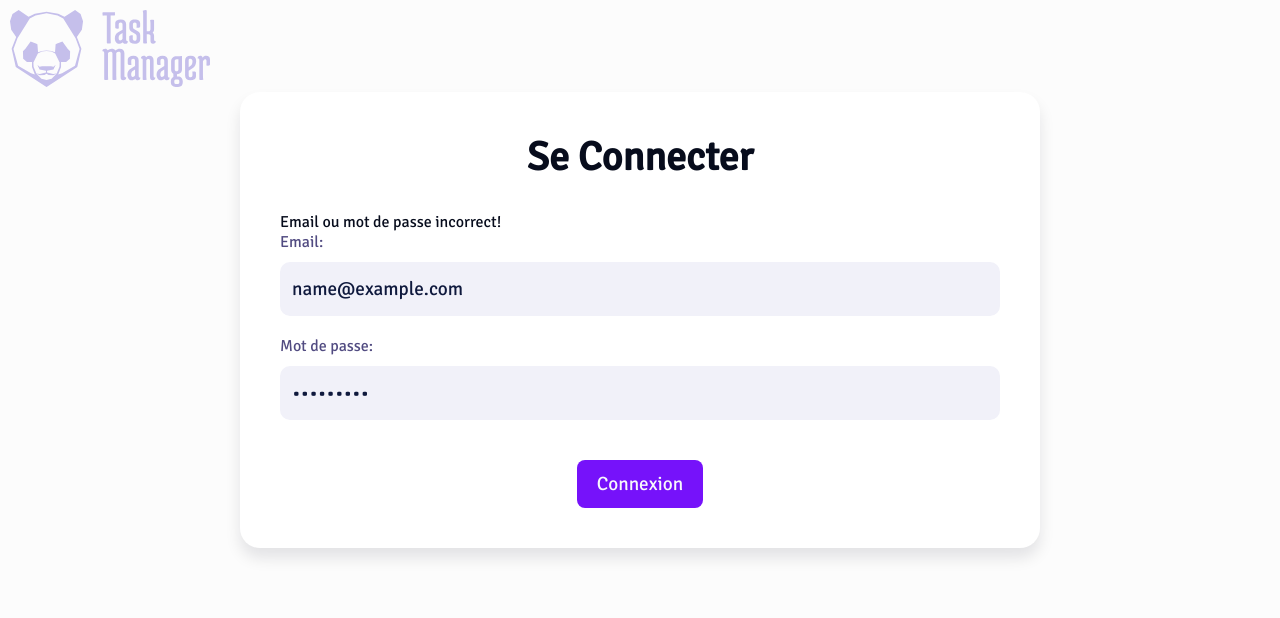
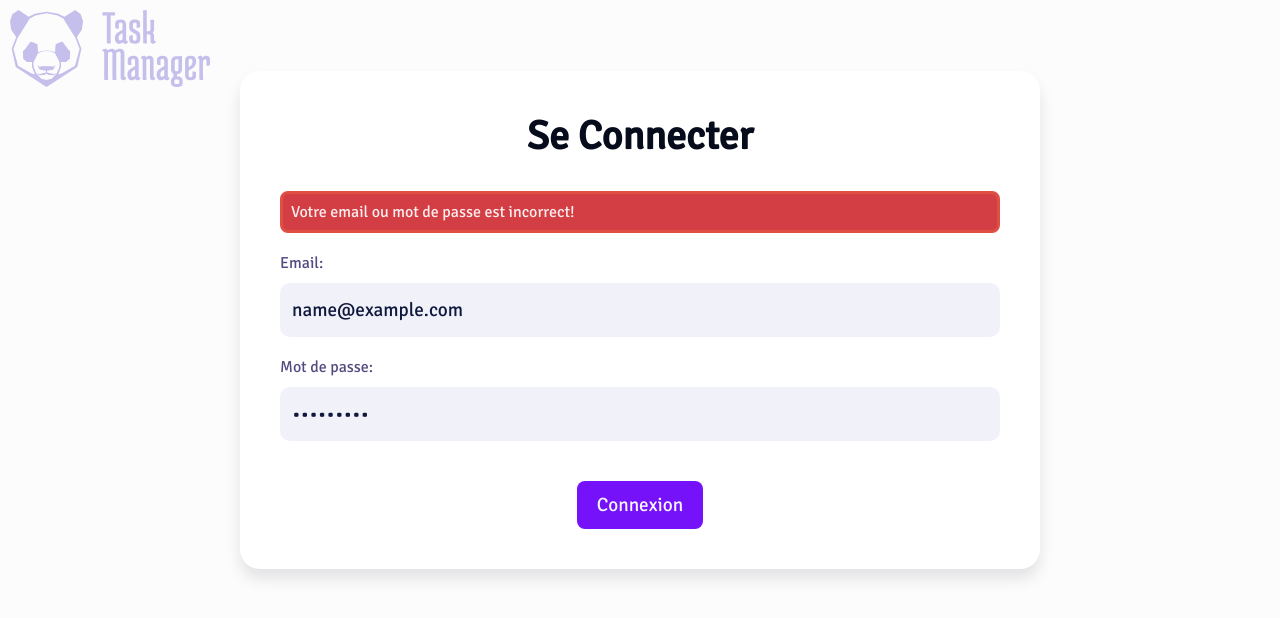
Before and after one commit to Maxime0043/Task_Manager_2, a React (Vite) app in the folder client/: page /signin in a window 1280 px wide. Both pictures are taken after typing "name@example.com", "Sample123" into the empty fields and a click on the button "Connexion". Shown: the top 618 px of the page. Built offline with nearby package versions, Linux system fonts and the light colour scheme; no server answers.

Commit message:
Client - Create a global style for form messages

```diff
--- a/client/src/pages/Signin.tsx
+++ b/client/src/pages/Signin.tsx
@@ -38,8 +38,20 @@ function Signin() {
       <div id="signin-box">
         <h1>Se Connecter</h1>
 
-        {success && <p>Vous êtes connecté!</p>}
-        {error && <p>Email ou mot de passe incorrect!</p>}
+        <ul
+          className={
+            "form-messages" + (error || success ? "" : "form-messages-hidden")
+          }
+        >
+          {error && (
+            <li className="form-message-error">
+              Votre email ou mot de passe est incorrect!
+            </li>
+          )}
+          {success && (
+            <li className="form-message-success">Vous êtes connecté!</li>
+          )}
+        </ul>
 
         <form id="signin-form" onSubmit={handleSubmit(handleSignin)}>
           <div>
--- /dev/null
+++ b/client/src/styles/_global.scss
@@ -0,0 +1,30 @@
+.form-messages {
+  display: block;
+  margin: 20px 0;
+  list-style-type: none;
+
+  &.form-messages-hidden {
+    display: none;
+  }
+
+  .form-message-error {
+    padding: 8px;
+    border: solid 3px $color-error-3;
+    background-color: $color-error-1;
+    color: $color-error-2;
+
+    &:first-child {
+      border-top-left-radius: 8px;
+      border-top-right-radius: 8px;
+    }
+
+    &:last-child {
+      border-bottom-left-radius: 8px;
+      border-bottom-right-radius: 8px;
+    }
+
+    & + .form-message-error {
+      border-top: none;
+    }
+  }
+}
--- a/client/src/styles/index.scss
+++ b/client/src/styles/index.scss
@@ -1,3 +1,4 @@
 @import "./_settings.scss";
+@import "./_global.scss";
 
 @import "./pages/signin";
```
